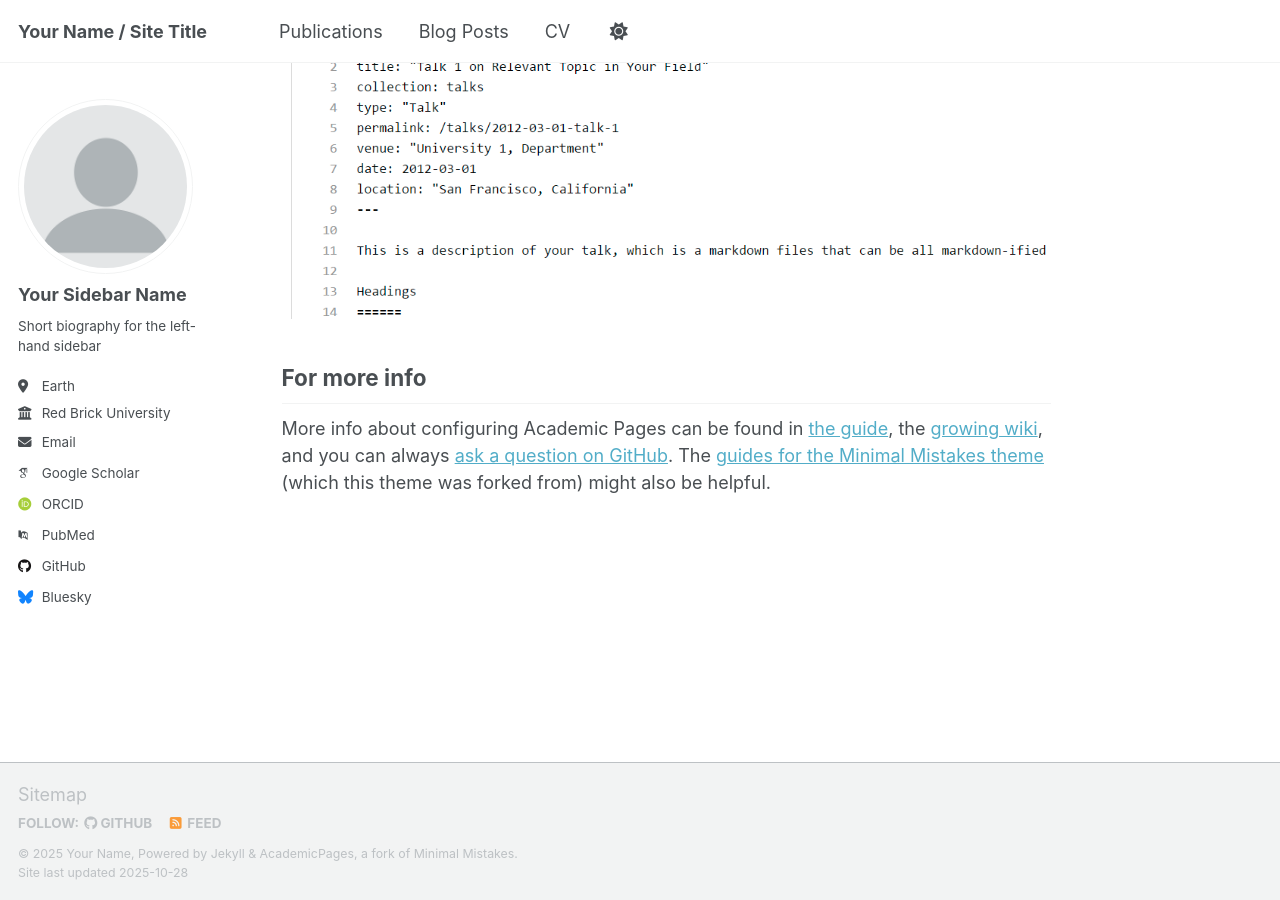
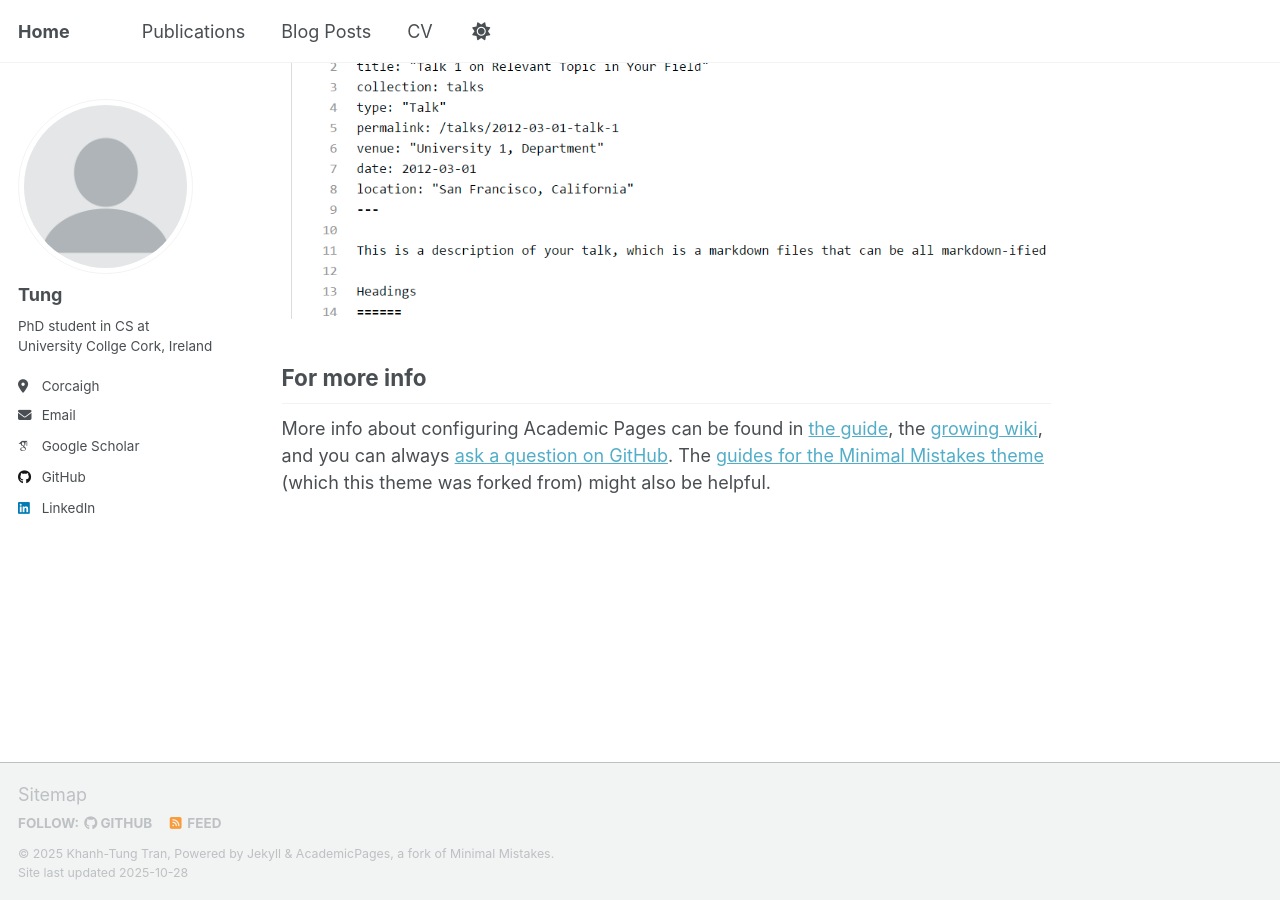
Before and after one commit to KhanhTungTran/KhanhTungTran.github.io, a Jekyll site: the page built from _pages/about.md, in a window 1280 px wide and 900 px high, scrolled down 2880 px. Built offline with Jekyll 4.4.1, drawn with Linux system fonts in a browser that asks for light colours; some web fonts are replaced; a script that is not in the unit is left out.

Commit message:
Update personal information in _config.yml

```diff
--- a/_config.yml
+++ b/_config.yml
@@ -9,14 +9,14 @@
 # Basic Site Settings
 locale                   : "en-US"
 site_theme               : "default" # Currently available options are "default", "air"
-title                    : "Your Name / Site Title"
+title                    : "Home"
 title_separator          : "-"
-name                     : &name "Your Name"
-description              : &description "Your Name's academic portfolio"   # Update this with a general description of your site, this is the default if not overridden by a page
-url                      : https://academicpages.github.io # The base hostname & protocol for your site e.g. "https://[your GitHub username].github.io",
+name                     : &name "Khanh-Tung Tran"
+description              : # &description "Your Name's academic portfolio"   # Update this with a general description of your site, this is the default if not overridden by a page
+url                      : https://khanhtungtran.github.io # The base hostname & protocol for your site e.g. "https://[your GitHub username].github.io",
                                                            # or if you already have some other page hosted on Github then use "https://[your GitHub username].github.io/[Your Repo Name]"
 baseurl                  : "" # the subpath of your site, e.g. "/blog"
-repository               : "academicpages/academicpages.github.io"
+repository               : "KhanhTungTran/KhanhTungTran.github.io"
 
 # Site Author - The following control what appear as part of the author content on the side bar.
 #               If a field is blank the icon and link will not appear, otherwise it will be shown.
@@ -24,23 +24,23 @@ repository               : "academicpages/academicpages.github.io"
 author:
   # Biographic information
   avatar           : "profile.png"
-  name             : "Your Sidebar Name"
+  name             : "Tung"
   pronouns         : # example: "she/her"
-  bio              : "Short biography for the left-hand sidebar"
-  location         : "Earth"
-  employer         : "Red Brick University"
+  bio              : "PhD student in CS at University Collge Cork, Ireland"
+  location         : "Corcaigh"
+  employer         : # "Red Brick University"
   uri              : # URL
-  email            : "none@example.org"
+  email            : "123128577[at]umail.ucc.ie"
 
   # Academic websites
   academia         : # URL
   arxiv            : # URL - Update with the correct link to your profile
-  googlescholar    : "https://scholar.google.com/citations?user=PS_CX0AAAAAJ"
+  googlescholar    : "https://scholar.google.com/citations?hl=en&user=6f-uYuYAAAAJ"
   inspire-hep      : # URL
   impactstory      : # URL
-  orcid            : "https://orcid.org/yourorcidurl"
+  orcid            : # "https://orcid.org/yourorcidurl"
   semantic         : # URL
-  pubmed           : "https://www.ncbi.nlm.nih.gov/pubmed/?term=john+snow"
+  pubmed           : # "https://www.ncbi.nlm.nih.gov/pubmed/?term=john+snow"
   researchgate     : # URL
   scopus           : # URL
 
@@ -48,13 +48,13 @@ author:
   bitbucket        : # Username - Update with your username on the site
   codepen          : # Username
   dribbble         : # Username
-  github           : "academicpages"
+  github           : "KhanhTungTran"
   kaggle           : # Username
   stackoverflow    : # User number or user number and name (i.e., use "1" or "1/jeff-atwood")
 
   # Social media
   artstation       : # Username
-  bluesky          : "bsky.app" # Replace this with you Bluesky username
+  bluesky          : # "bsky.app" # Replace this with you Bluesky username
   facebook         : # Username
   flickr           : # Username
   foursquare       : # Username
@@ -63,7 +63,7 @@ author:
   keybase          : # Username
   instagram        : # Username
   lastfm           : # Username
-  linkedin         : # Username
+  linkedin         : "https://www.linkedin.com/in/khanh-tung-tran-83b3541ab/" # Username
   mastodon         : # URL
   medium           : # URL
   pinterest        : # Username
```
